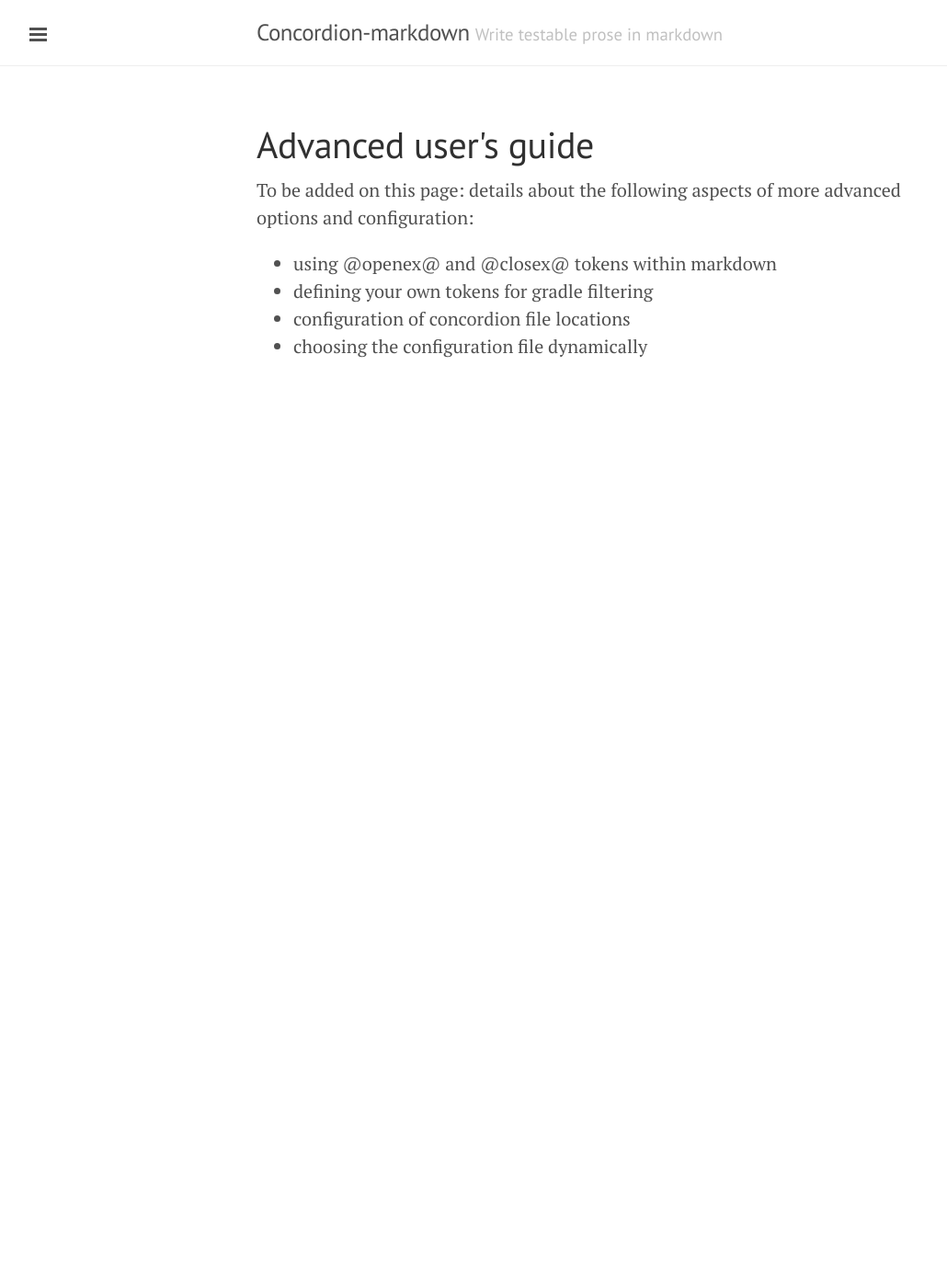
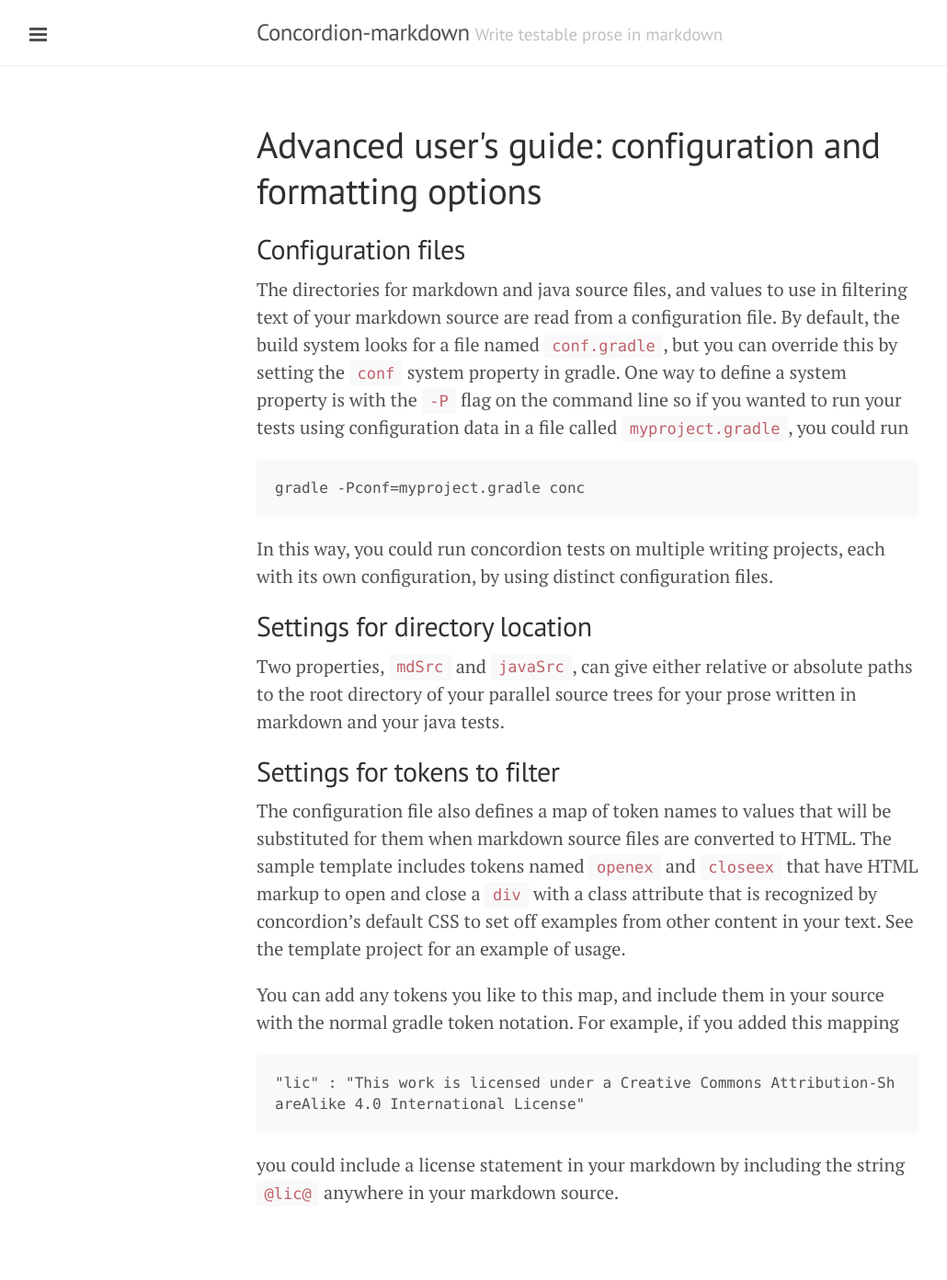
Before and after one commit to neelsmith/concmd, a Jekyll site: the page built from advanced.md, in a window 1280 px wide. Shown: the whole page at 92% size, without its empty margins (1-1031 px from the left). Built offline with Jekyll 4.4.1, drawn with Linux system fonts in a browser that asks for light colours; Markdown is read by kramdown in place of the engine named in the settings; before the commit the page ends 900 px from its top, so only the background shows below that.

Commit message:
Add advanced user's guide

```diff
--- a/advanced.md
+++ b/advanced.md
@@ -1,13 +1,28 @@
 ---
 layout: page
-title: "Advanced user's guide"
+title: "Advanced user's guide: configuration and formatting options"
 ---
 
 
+## Configuration files ##
 
-To be added on this page:  details about the following aspects of more advanced options and configuration:
+The directories for markdown and java source files, and values to use in filtering text of your markdown source are read from a configuration file.  By default, the build system looks for a file named `conf.gradle`, but you can override this by setting the `conf` system property in gradle.  One way to define a system property is with the `-P` flag on the command line so if you wanted to run your tests using configuration data in a file called `myproject.gradle`, you could run
 
-- using @openex@ and @closex@ tokens within markdown
-- defining your own tokens for gradle filtering
-- configuration of concordion file locations
-- choosing the configuration file dynamically
+    gradle -Pconf=myproject.gradle conc
+
+In this way, you could run concordion tests on multiple writing projects, each with its own configuration, by using distinct configuration files.
+
+## Settings for directory location ##
+
+Two properties, `mdSrc` and `javaSrc`, can give either relative or absolute paths to the root directory of your parallel source trees for your prose written in markdown and your java tests.
+
+
+## Settings for tokens to filter ##
+
+The configuration file also defines a map of token names to values that will be substituted for them when markdown source files are converted to HTML.  The sample template includes tokens named `openex` and `closeex` that have HTML markup to open and close a `div` with a class attribute that is recognized by concordion's default CSS to set off examples from other content in your text.  See the template project for an example of usage.
+
+You can add any tokens you like to this map, and include them in your source with the normal gradle token notation.  For example, if you added this mapping
+
+    "lic" : "This work is licensed under a Creative Commons Attribution-ShareAlike 4.0 International License"
+
+you could include a license statement in your markdown by including the string `@lic@` anywhere in your markdown source.
```
